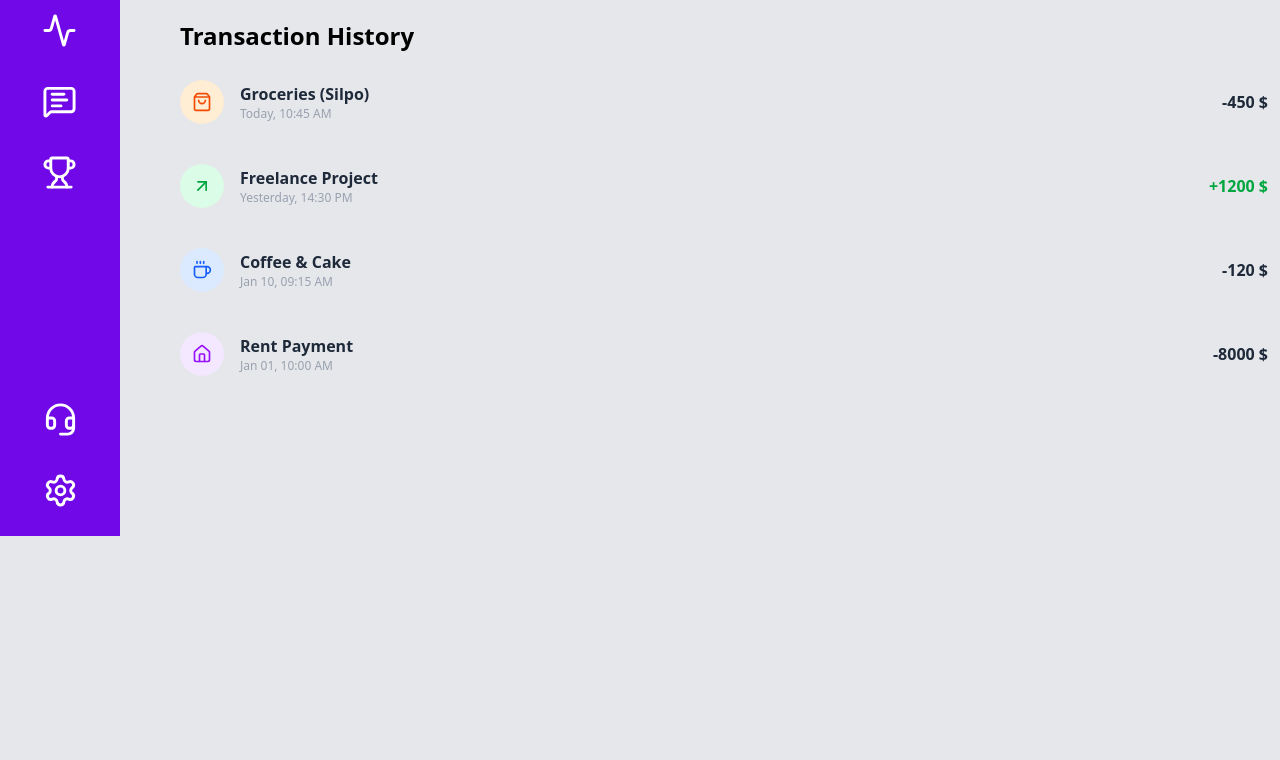
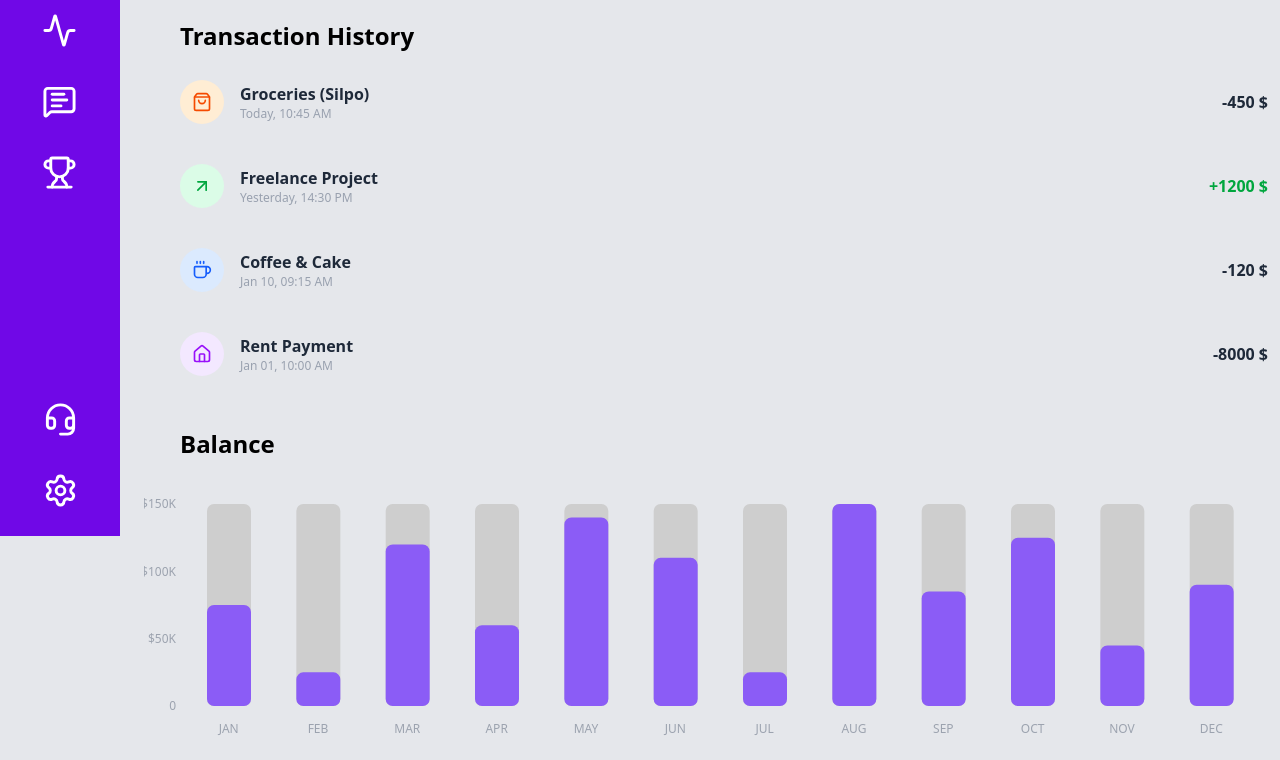
Before and after one commit to gallisak/ExpenseFlow, a React (Vite) app: page / in a window 1280 px wide. Shown: the part 264-1024 px from the top of the page. Before the commit the page ends 800 px from the top, so only its background shows below. Built offline with nearby package versions, Linux system fonts and the light colour scheme.

Commit message:
feat: add chart from Recharts library

```diff
--- /dev/null
+++ b/src/components/AreaChart.tsx
@@ -0,0 +1,62 @@
+"use client";
+
+import { BarChart, Bar, XAxis, YAxis, ResponsiveContainer } from "recharts";
+
+const data = [
+  { name: "JAN", value: 75000 },
+  { name: "FEB", value: 25000 },
+  { name: "MAR", value: 120000 },
+  { name: "APR", value: 60000 },
+  { name: "MAY", value: 140000 },
+  { name: "JUN", value: 110000 },
+  { name: "JUL", value: 25000 },
+  { name: "AUG", value: 150000 },
+  { name: "SEP", value: 85000 },
+  { name: "OCT", value: 125000 },
+  { name: "NOV", value: 45000 },
+  { name: "DEC", value: 90000 },
+];
+
+const MonthlyOverviewChart = () => {
+  const formatYAxis = (value: number) => {
+    if (value === 0) return "0";
+    return `$${value / 1000}K`;
+  };
+
+  return (
+    <div className="p-6 h-75">
+      <ResponsiveContainer width="100%" height="100%">
+        <BarChart
+          data={data}
+          margin={{ top: 20, right: 0, left: -20, bottom: 0 }}
+        >
+          <XAxis
+            dataKey="name"
+            axisLine={false}
+            tickLine={false}
+            tick={{ fill: "#9CA3AF", fontSize: 12, fontWeight: 500 }}
+            dy={10}
+          />
+
+          <YAxis
+            axisLine={false}
+            tickLine={false}
+            tick={{ fill: "#9CA3AF", fontSize: 12, fontWeight: 500 }}
+            tickFormatter={formatYAxis}
+            ticks={[0, 50000, 100000, 150000]}
+          />
+
+          <Bar
+            dataKey="value"
+            fill="#8b5cf6"
+            barSize={44}
+            radius={[7, 7, 7, 7]}
+            background={{ fill: "#cecece", radius: 7 }}
+          />
+        </BarChart>
+      </ResponsiveContainer>
+    </div>
+  );
+};
+
+export default MonthlyOverviewChart;
--- a/src/pages/Home/HomePage.tsx
+++ b/src/pages/Home/HomePage.tsx
@@ -7,6 +7,7 @@ import Header from "../../components/Header";
 import SideBar from "../../components/SideBar";
 
 import { ShoppingBag, Coffee, Home, ArrowUpRight } from "lucide-react";
+import AreaChart from "../../components/AreaChart";
 
 // Temporarily!
 interface Transaction {
@@ -159,6 +160,10 @@ export default function HomePage() {
           </div>
         ))}
       </div>
+      <div className="ml-30">
+        <h3 className="ml-15 font-bold text-2xl mt-10">Balance</h3>
+        <AreaChart />
+      </div>
     </>
   );
 }
```
